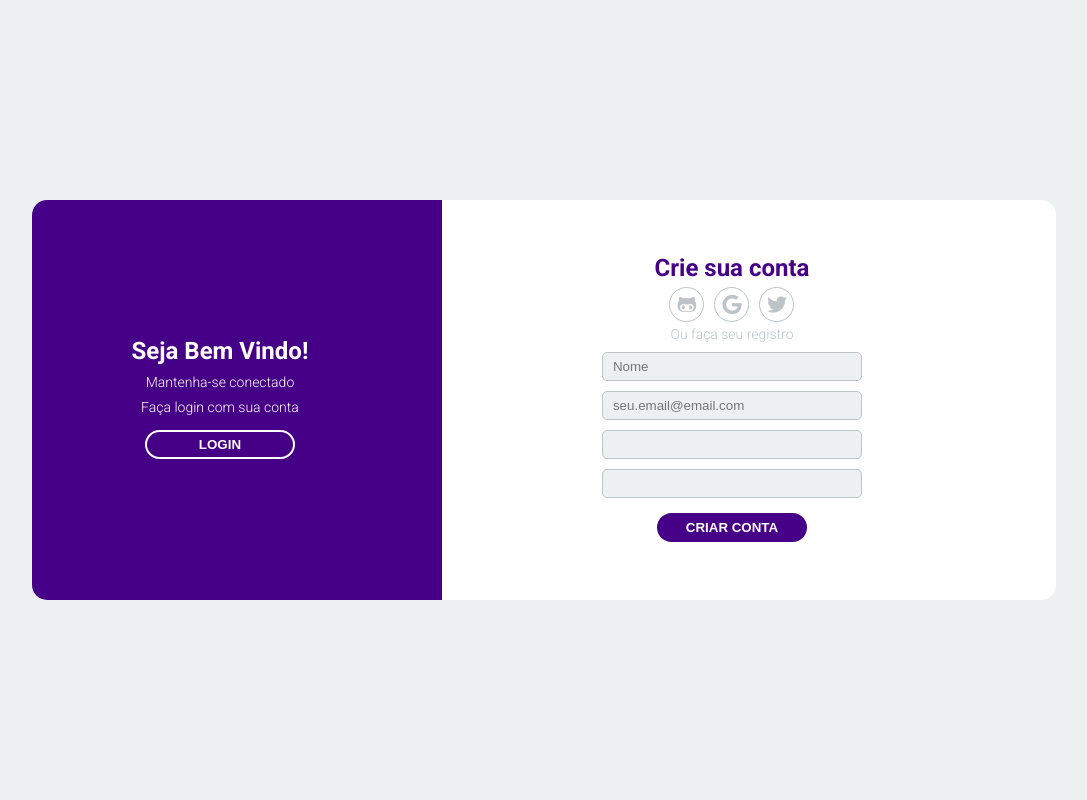
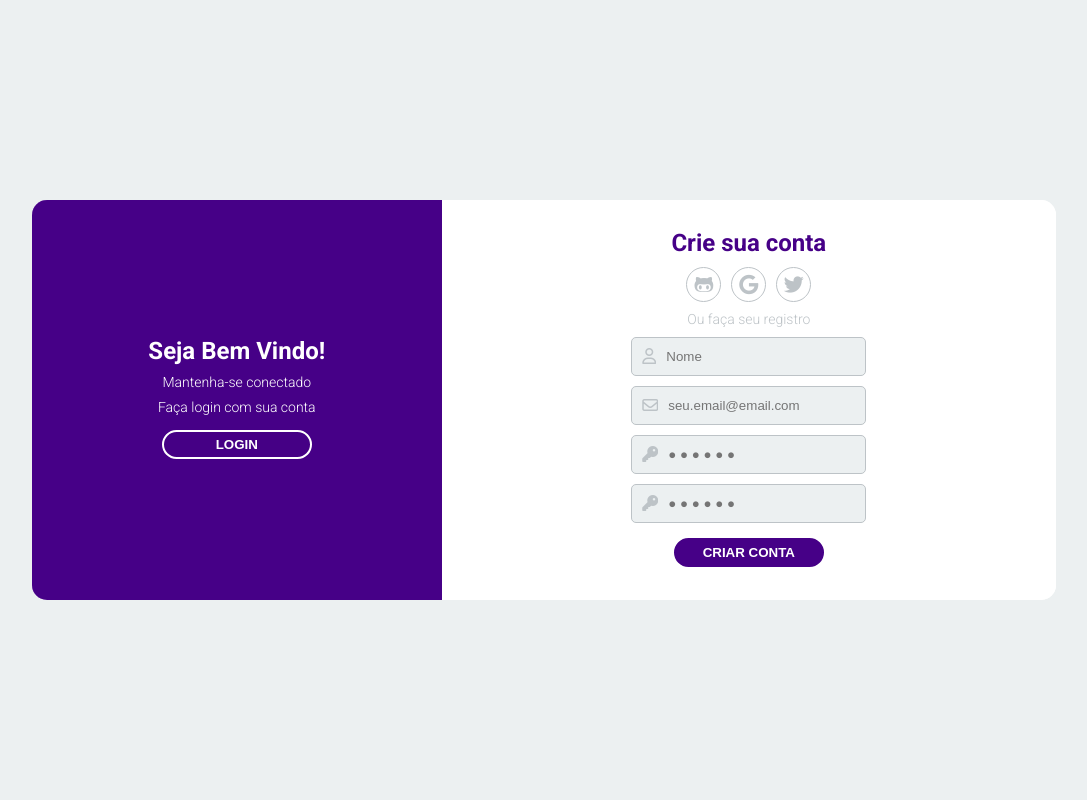
Before and after one commit to Jefferson682/studentsRegister, a PHP site: page / in a window 1280 px wide. Shown: the whole page, without its empty margins (96-1183 px from the left). Run offline with PHP 8.4, Linux system fonts and the light colour scheme; some libraries are stand-ins or nearby versions.

Commit message:
finalizing login screen and creating account

```diff
--- a/css/style.css
+++ b/css/style.css
@@ -26,7 +32,7 @@ body {
     justify-content: space-between;
     align-items: center;
     position: relative;
-    min-height: 320px;
+    min-height: 380px;
     min-width: 650px;
 }
 
@@ -38,15 +44,30 @@ body {
     height: 100%;
     border-top-left-radius: 15px;
     border-bottom-left-radius: 15px;
+
+    left: 0;
+}
+
+.form label {
+    background-color: #ecf0f1;
+    border: 1px solid #bdc3c7;
+    border-radius: 5px;
+    margin: 5px;
+    padding: 5px 10px;
+    display: flex;
+    align-items: center;
+}
+
+.form label i {
+    color: #bdc3c7;
 }
 
 .form input {
-    border: 1px solid #bdc3c7;
-    border-radius: 5px;
     background-color: #ecf0f1;
-    margin: 5px;
     padding: 6px 10px;
     width: 260px;
+    border: none;
+    width: 100%;
 }
 
 .title {
@@ -64,6 +85,10 @@ body {
     display: flex;
 }
 
+.first-content .second-column {
+    z-index: 10;
+}
+
 .text-purple {
     color: #460087;
 }
@@ -78,11 +103,11 @@ body {
 
 .first-column {
     text-align: center;
-    flex: 1 0 auto;
-    z-index: 1;
+    width: 40%;
+    z-index: 9;
 }
 .second-column {
-    flex: 2 0 auto;
+    width: 60%;
     display: flex;
     flex-direction: column;
     align-items: center;
@@ -90,8 +115,18 @@ body {
 }
 
 .second-content{
+    display: flex;
     position: absolute;
-    display: none;
+
+}
+
+.second-content .first-column{
+    order: 2;
+    z-index: -1;
+}
+.second-content .second-column{
+    order: 1;
+    z-index: -1;
 }
 
 .form {
@@ -107,31 +142,22 @@ body {
     line-height: 35px;
 }
 
-.item-item {
+.social-media a{
+    color: #bdc3c7;
+    margin: 5px;
     border: 1.5px solid #bdc3c7;
     border-radius: 50%;
     width: 35px;
     height: 35px;
-    margin-left: 10px;
-    cursor: pointer;
+    transition: background-color .8s;
 }
 
-.item-item:first-child{
-    margin-left: 0;
+.social-media a:hover{
+    background-color: #460087;
+    color: white;
+    border: none;
 }
 
-.item-item:hover{
-    border: 1.5px solid #460087;
-}
-
-.item-item a{
-    color: #bdc3c7;
-}
-
-
-.item-item a:hover{
-    color: #460087;
-}
 
 .btn {
     border-radius: 15px;
--- a/index.html
+++ b/index.html
@@ -14,52 +14,53 @@
             <h2 class="title text-white">Seja Bem Vindo!</h2>
             <p class="description text-white">Mantenha-se conectado</p>
             <p class="description text-white">Faça login com sua conta</p>
-            <button class="btn btn-purple">LOGIN</button>
+            <button id="signin" class="btn btn-purple">LOGIN</button>
         </div> <!--Final da primeira coluna-->
         <div class="second-column">
             <h2 class="title text-purple">Crie sua conta</h2>
             <div class="social-media">
                 <ul class="item-socialMedia">
-                    <li class="item-item"><a href="#"><i class="fab fa-github-alt"></i></a></li>
-                    <li class="item-item"><a href="#"><i class="fab fa-google"></i></a></li>
-                    <li class="item-item"><a href="#"><i class="fab fa-twitter"></i></a></li>
+                    <a href="#"><li><i class="fab fa-github-alt"></i></li></a>
+                    <a href="#"><li><i class="fab fa-google"></i></li></a>
+                    <a href="#"><li><i class="fab fa-twitter"></i></li></a>
                 </ul>
             </div><!--Final das redes sociais-->
             <p class="description text-grey">Ou faça seu registro</p>
             <form action="" class="form">
-                <label for="nome"><input type="text" name="nome" id="nome" placeholder="Nome"></label>
-                <label for="email"><input type="email" name="email" id="email" placeholder="seu.email@email.com"></label>
-                <label for="password"><input type="password" name="password" id="password"></label>
-                <label for="confPassword"><input type="password" name="confPassword" id="confPassword"></label>
+                <label for="nome"><i class="far fa-user"></i><input type="text" name="nome" id="nome" placeholder="Nome"></label>
+                <label for="email"><i class="far fa-envelope"></i><input type="email" name="email" id="email-criar" placeholder="seu.email@email.com"></label>
+                <label for="password"><i class="fas fa-key"></i><input type="password" name="password" id="password-criar"  placeholder="&#9679 &#9679 &#9679 &#9679 &#9679 &#9679"></label>
+                <label for="confPassword"><i class="fas fa-key"></i><input type="password" name="confPassword" id="confPassword"  placeholder="&#9679 &#9679 &#9679 &#9679 &#9679 &#9679"></label>
                 <button class="btn btn-white">Criar conta</button>
             </form>
         </div><!--Final da segunda coluna-->
     </div> <!--Final do primeiro container-->
     <div class="content second-content">
         <div class="first-column">
-            <h2 class="title">Olá, Tudo bom?</h2>
-            <p class="description">Mantenha-se conectado</p>
-            <p class="description">Que tal criarmos uma conta?</p>
-            <button class="btn">CRIAR CONTA</button>
+            <h2 class="title text-white">Olá, Tudo bom?</h2>
+            <p class="description text-white">Mantenha-se conectado</p>
+            <p class="description text-white">Que tal criarmos uma conta?</p>
+            <button id="signup"  class="btn btn-purple">CRIAR CONTA</button>
         </div> <!--Final da primeira coluna-->
         <div class="second-column">
-            <h2 class="title">Faça login</h2>
+            <h2 class="title text-purple">Bem Vindo! Faça login</h2>
             <div class="social-media">
-                <ul>
-                    <li><a href="#">github</a></li>
-                    <li><a href="#">gmail</a></li>
-                    <li><a href="#">twitter</a></li>
+                <ul class="item-socialMedia">
+                    <a href="#"><li><i class="fab fa-github-alt"></i></li></a>
+                    <a href="#"><li><i class="fab fa-google"></i></li></a>
+                    <a href="#"><li><i class="fab fa-twitter"></i></li></a>
                 </ul>
             </div><!--Final das redes sociais-->
-            <p class="description">Ou insira seus dados</p>
+            <p class="description text-grey">Ou insira seus dados</p>
             <form action="" class="form">
-                <label for="email"><input type="email" name="email" id="email" placeholder="seu.email@email.com"></label>
-                <label for="password"><input type="password" name="password" id="password"></label>
-                <a href="#">Esqueci minha senha</a>
-                <button class="btn">Entrar</button>
+                <label for="email"><i class="far fa-envelope"></i><input type="email" name="email" id="email" placeholder="seu.email@email.com"></label>
+                <label for="password"><i class="fas fa-key"></i><input type="password" name="password" id="password"  placeholder="&#9679 &#9679 &#9679 &#9679 &#9679 &#9679"></label>
+                <a class="description text-grey" href="#">Esqueci minha senha</a>
+                <button class="btn btn-white">Entrar</button>
             </form>
-    </div><!--Final do segundo container-->
-</div>
+    </div>
+</div><!--Final do segundo container-->
 
+<script src="js/app.js"></script>
 </body>
 </html>
--- /dev/null
+++ b/js/app.js
@@ -0,0 +1,12 @@
+var btnSignIn = document.querySelector('#signin');
+var btnSignUp = document.querySelector('#signup');
+
+var body = document.querySelector('body')
+
+btnSignIn.addEventListener("click", function(){
+    body.className = "sign-in-js";
+})
+
+btnSignUp.addEventListener("click", function(){
+    body.className = "sign-up-js";
+})
```
Also changed, not shown: other parts of css/style.css (+104 -0 lines).
